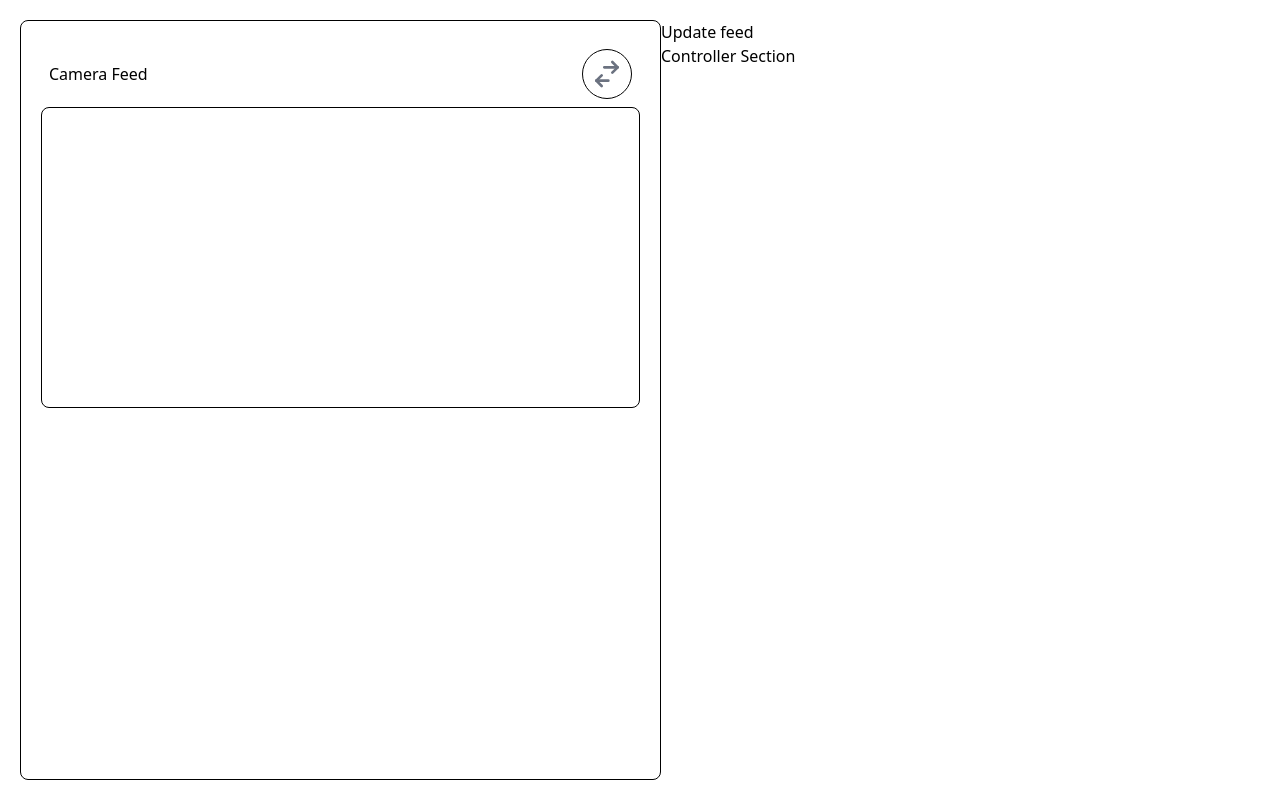
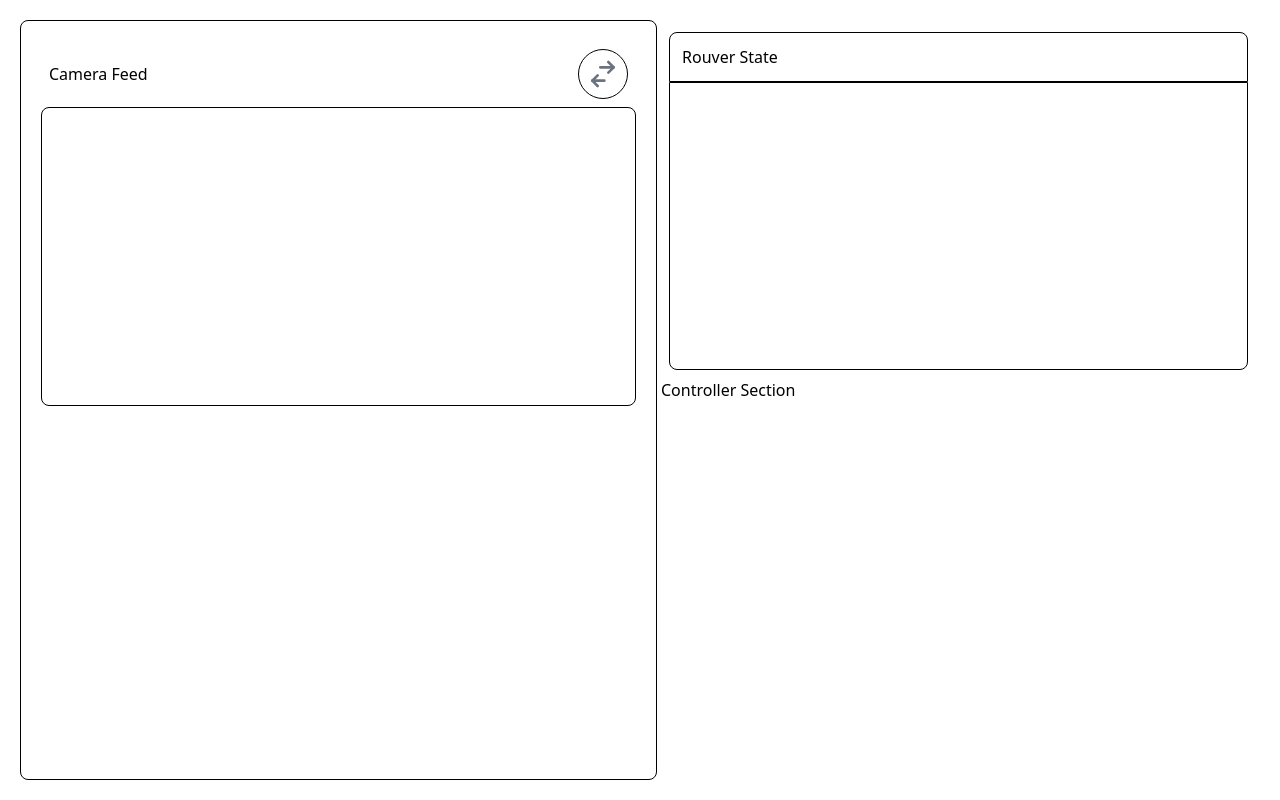
Before and after one commit to NielPagupat/ReefRouverApacheController, a website: page index.html in a window 1280 px wide. Drawn offline with Linux system fonts and the light colour scheme.

Commit message:
Rouver State Section added Adding CSS and JS handler Later

```diff
--- a/index.html
+++ b/index.html
@@ -23,9 +23,14 @@
                 </div>
                <video id="video" class="border border-black rounded-lg" autoplay playsinline></video>
             </div>
-            <div class="flex-1">
-                <div>
-                    Update feed
+            <div class="flex-1 m-1">
+                <div class="flex flex-col rounded-lg p-2">
+                    <div class="border border-black rounded-t-lg p-3">
+                        <h1>Rouver State</h1>
+                    </div>
+                    <div class="border border-black rounded-b-lg p-3 h-72">
+
+                    </div>
                 </div>
 
                 <div>
```
Also changed, not shown: dist/tailwind.css.
